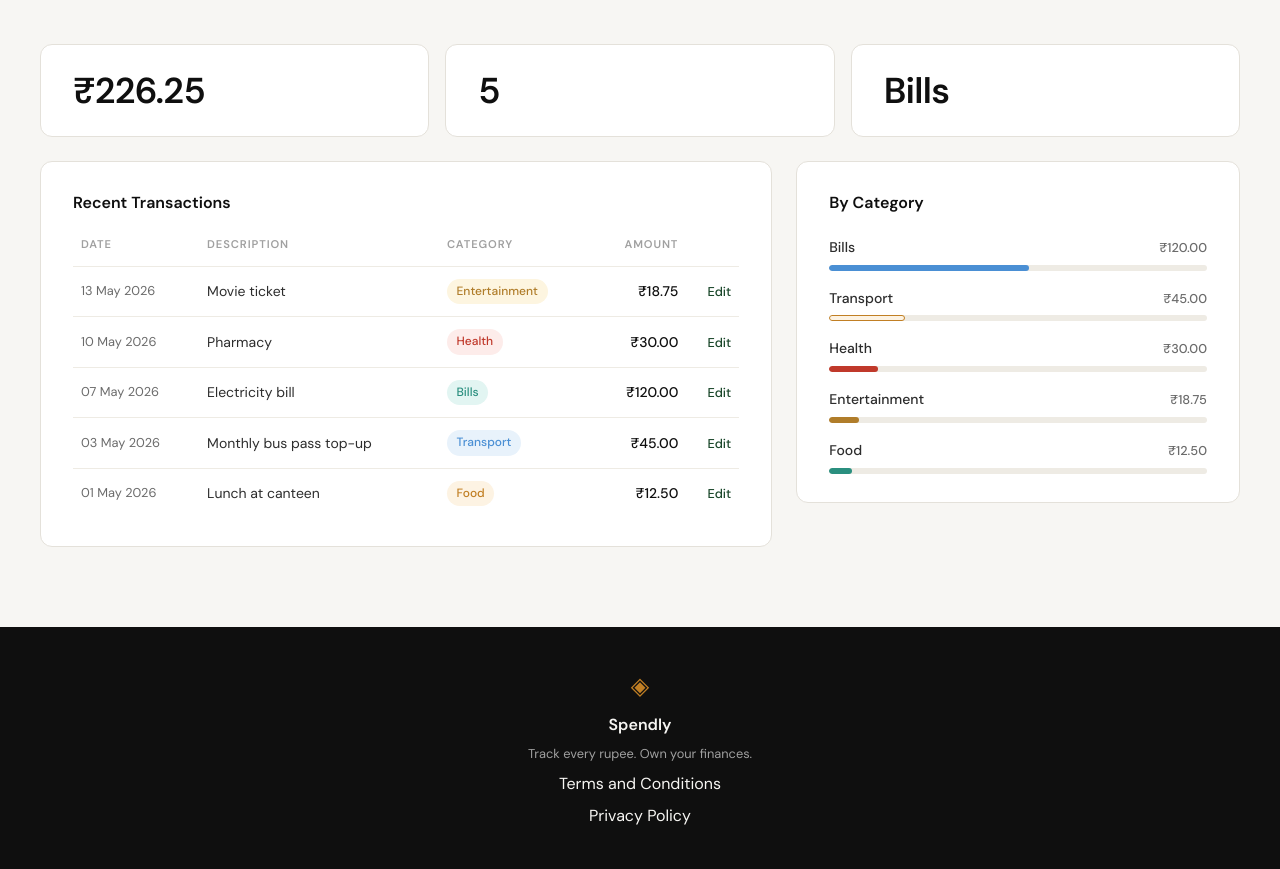
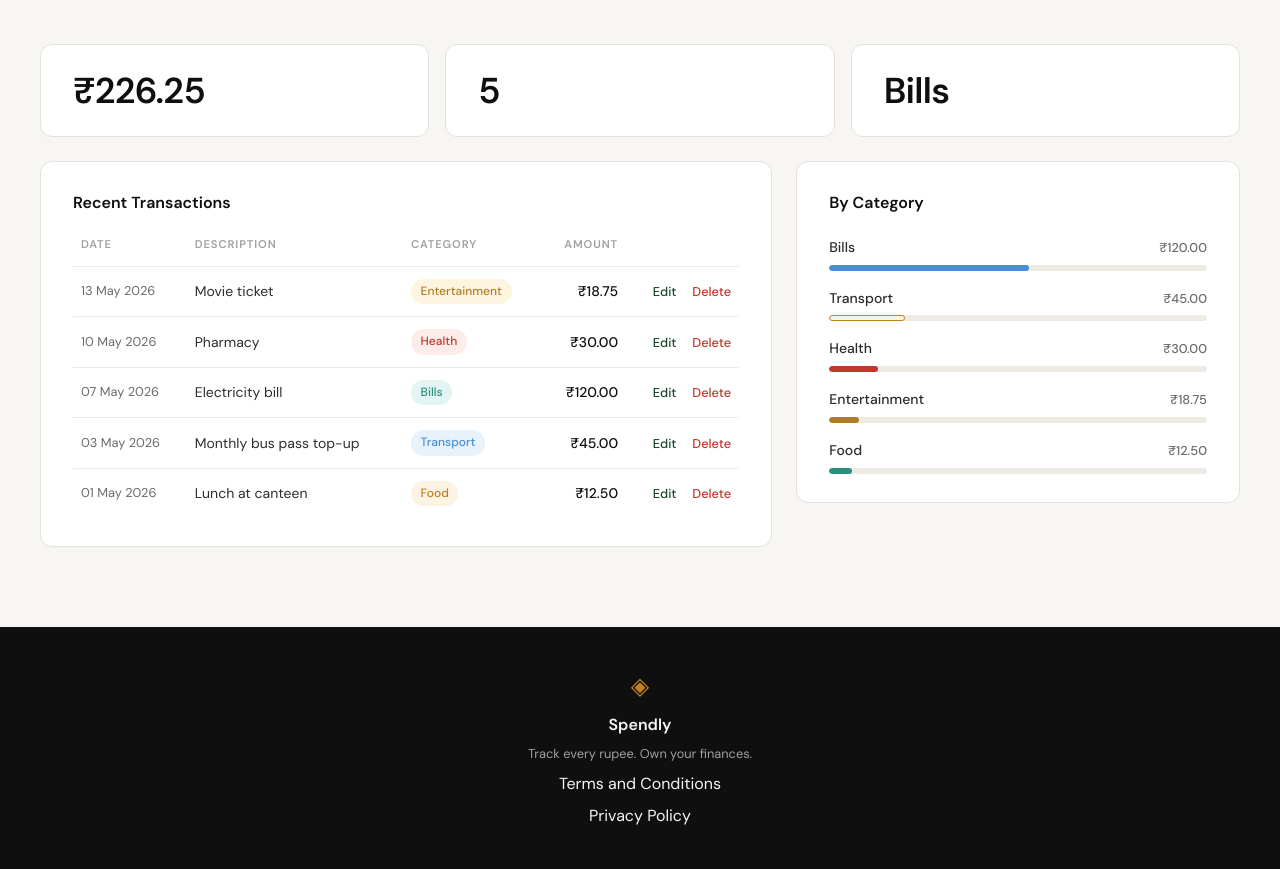
Before and after one commit to shivanisrivastava1709-glitch/expense_tracking, a Flask app: page /profile in a window 1280 px wide. Shown: the part 232-1101 px from the top of the page. Run offline with Flask 3, Linux system fonts and the light colour scheme; a user stored in the database is signed in; data comes from the database, SQL or seed files in the repository; both versions use the stored data as it was after the commit.

Commit message:
delete expense

```diff
--- a/app.py
+++ b/app.py
@@ -6,7 +6,7 @@ from werkzeug.security import check_password_hash
 from database.db import (
     get_db, init_db, seed_db, get_user_by_email, create_user,
     get_user_by_id, get_expenses_by_user, get_expense_stats, get_category_breakdown,
-    create_expense, get_expense, update_expense,
+    create_expense, get_expense, update_expense, remove_expense,
 )
 
 app = Flask(__name__)
@@ -320,9 +320,18 @@ def edit_expense(id):
     return redirect(url_for("profile"))
 
 
-@app.route("/expenses/<int:id>/delete")
+@app.route("/expenses/<int:id>/delete", methods=["POST"])
 def delete_expense(id):
-    return "Delete expense — coming in Step 9"
+    if not session.get("user_id"):
+        return redirect(url_for("login"))
+
+    expense = get_expense(id)
+    if expense is None or expense["user_id"] != session["user_id"]:
+        abort(404)
+
+    remove_expense(id)
+    flash("Expense deleted.", "success")
+    return redirect(url_for("profile"))
 
 
 if __name__ == "__main__":
--- a/database/db.py
+++ b/database/db.py
@@ -65,6 +65,16 @@ def update_expense(expense_id, amount, category, date, description):
         "UPDATE expenses SET amount = ?, category = ?, date = ?, description = ? "
         "WHERE id = ?",
         (amount, category, date, description, expense_id),
+    )
+    conn.commit()
+    conn.close()
+
+
+def remove_expense(expense_id):
+    conn = get_db()
+    conn.execute(
+        "DELETE FROM expenses WHERE id = ?",
+        (expense_id,),
     )
     conn.commit()
     conn.close()
--- a/static/css/profile.css
+++ b/static/css/profile.css
@@ -171,6 +171,27 @@
 }
 
 .txn-edit:hover {
+    text-decoration: underline;
+}
+
+.txn-delete-form {
+    display: inline;
+    margin: 0;
+    margin-left: 0.75rem;
+}
+
+.txn-delete {
+    font-size: 0.8rem;
+    font-weight: 500;
+    color: var(--danger);
+    background: none;
+    border: none;
+    padding: 0;
+    cursor: pointer;
+    font-family: var(--font-body);
+}
+
+.txn-delete:hover {
     text-decoration: underline;
 }
 
--- a/templates/profile.html
+++ b/templates/profile.html
@@ -79,6 +79,12 @@
                                 <td class="txn-amount">{{ txn.amount }}</td>
                                 <td class="txn-actions">
                                     <a href="{{ url_for('edit_expense', id=txn.id) }}" class="txn-edit">Edit</a>
+                                    <form method="POST"
+                                          action="{{ url_for('delete_expense', id=txn.id) }}"
+                                          onsubmit="return confirm('Delete this expense? This cannot be undone.');"
+                                          class="txn-delete-form">
+                                        <button type="submit" class="txn-delete">Delete</button>
+                                    </form>
                                 </td>
                             </tr>
                             {% endfor %}
```
Also changed, not shown: CLAUDE.md (+1 -1 lines), .claude/specs/09-delete-expense.md (added), spendly.db.
